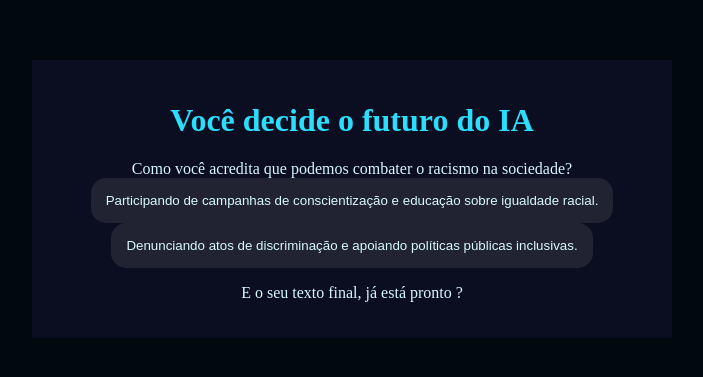
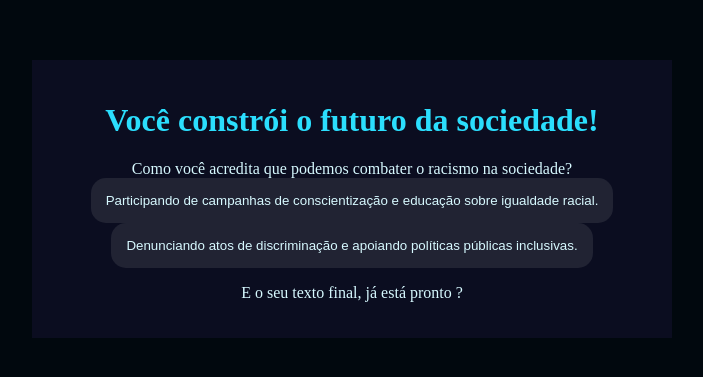
Before and after one commit to crisvilaca85/Turma_AT-Missao-IA, a plain HTML site: page index.html in a window 1280 px wide. Shown: the part 209-586 px from the top of the page, without its empty margins (288-991 px from the left). Drawn offline with Linux system fonts and the light colour scheme.

Commit message:
Update index.html

```diff
--- a/index.html
+++ b/index.html
@@ -4,11 +4,11 @@
     <meta charset="UTF-8">
     <meta name="viewport" content="width=device-width, initial-scale=1.0">
     <link rel="stylesheet" href="style.css">
-    <title>Você decide o futuro da IA</title>
+    <title>Você constrói o futuro da sociedade!</title>
 </head>
 <body>
     <div class="caixa-principal">
-        <h1>Você decide o futuro do IA</h1>
+        <h1>Você constrói o futuro da sociedade!</h1>
         <div class="caixa-perguntas">
             Você já sabe quais são as perguntas que irão nortear sua missão ?
         </div>
```
